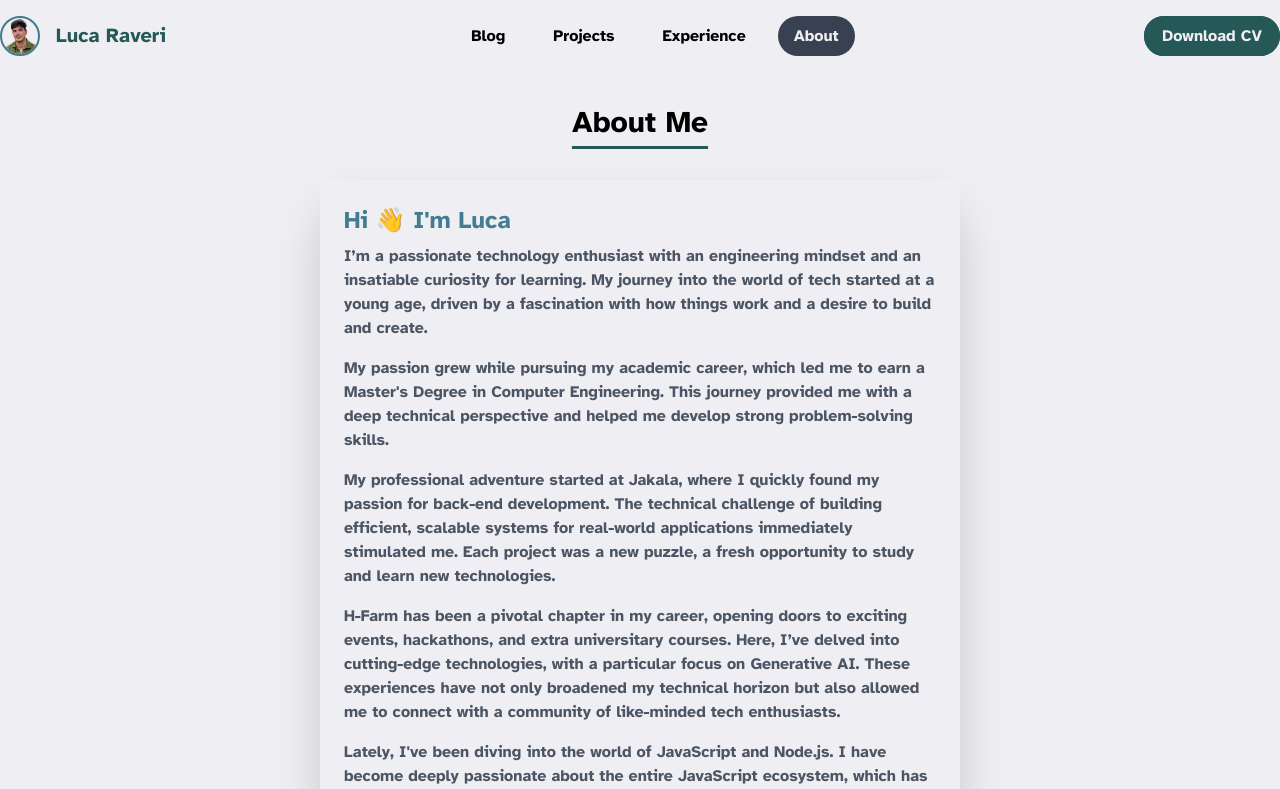
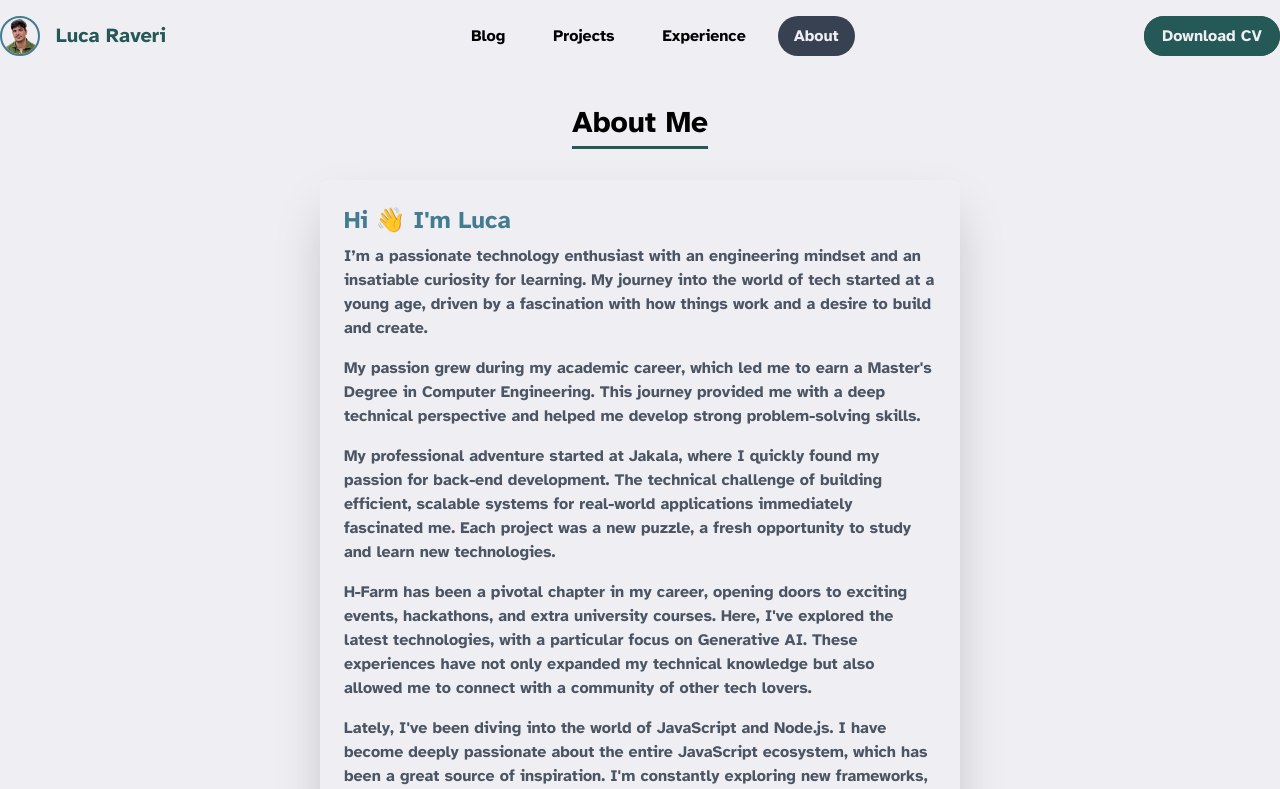
Before and after one commit to lraveri/personal-website, a Next.js app: page /about in a window 1280 px wide. Shown: the top 789 px of the page. Built offline with nearby package versions, Linux system fonts and the light colour scheme.

Commit message:
feat(style): about page

```diff
--- a/src/app/about/page.tsx
+++ b/src/app/about/page.tsx
@@ -13,7 +13,7 @@ export default function About() {
 						fascination with how things work and a desire to build and create.
 					</p>
 					<p className="text-gray-600 mb-4">
-						My passion grew while pursuing my academic career, which led me to earn a Master&apos;s Degree
+						My passion grew during my academic career, which led me to earn a Master&apos;s Degree
 						in Computer Engineering.
 						This journey provided me with a deep technical perspective and helped me develop strong
 						problem-solving skills.
@@ -21,21 +21,21 @@ export default function About() {
 					<p className="text-gray-600 mb-4">
 						My professional adventure started at Jakala, where I quickly found my passion for back-end
 						development. The technical challenge of building efficient, scalable systems for real-world
-						applications immediately stimulated me. Each project was a new puzzle, a fresh opportunity to
+						applications immediately fascinated me. Each project was a new puzzle, a fresh opportunity to
 						study and learn new technologies.
 					</p>
 					<p className="text-gray-600 mb-4">
 						H-Farm has been a pivotal chapter in my career, opening doors to exciting events, hackathons,
-						and extra universitary courses. Here, I’ve delved into cutting-edge
-						technologies, with a particular focus on Generative AI. These experiences have not only
-						broadened my technical horizon but also allowed me to connect with a community of like-minded
-						tech enthusiasts.
+						and extra university courses. Here, I&apos;ve explored the latest technologies, with a
+						particular focus on Generative AI.
+						These experiences have not only expanded my technical knowledge but also allowed me to connect
+						with a community of other tech lovers.
 					</p>
 					<p className="text-gray-600 mb-4">
 						Lately, I&apos;ve been diving into the world of JavaScript and Node.js. I have become deeply
 						passionate about the entire JavaScript ecosystem, which has been a great source of inspiration.
-						I&apos;m constantly exploring new frameworks, tools, and best practices to stay ahead in this
-						fast-evolving world.
+						I&apos;m constantly exploring new frameworks, tools, and technologies to stay ahead in this
+						fast-evolving world. 🚀
 					</p>
 					{/*<p className="text-gray-600 mb-4">*/}
 					{/*	When I&apos;m not coding, you can find me contributing to open-source projects, attending tech*/}
```
